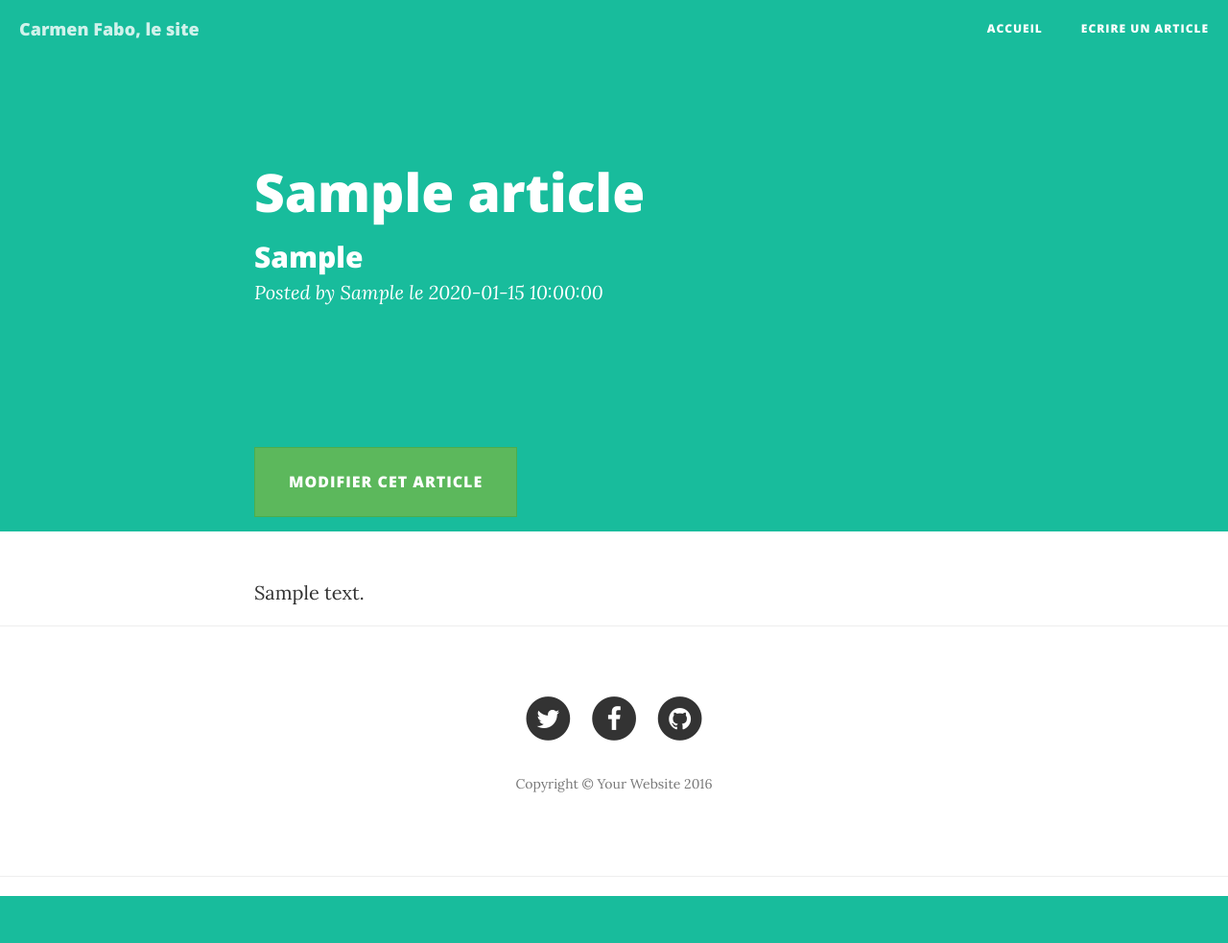
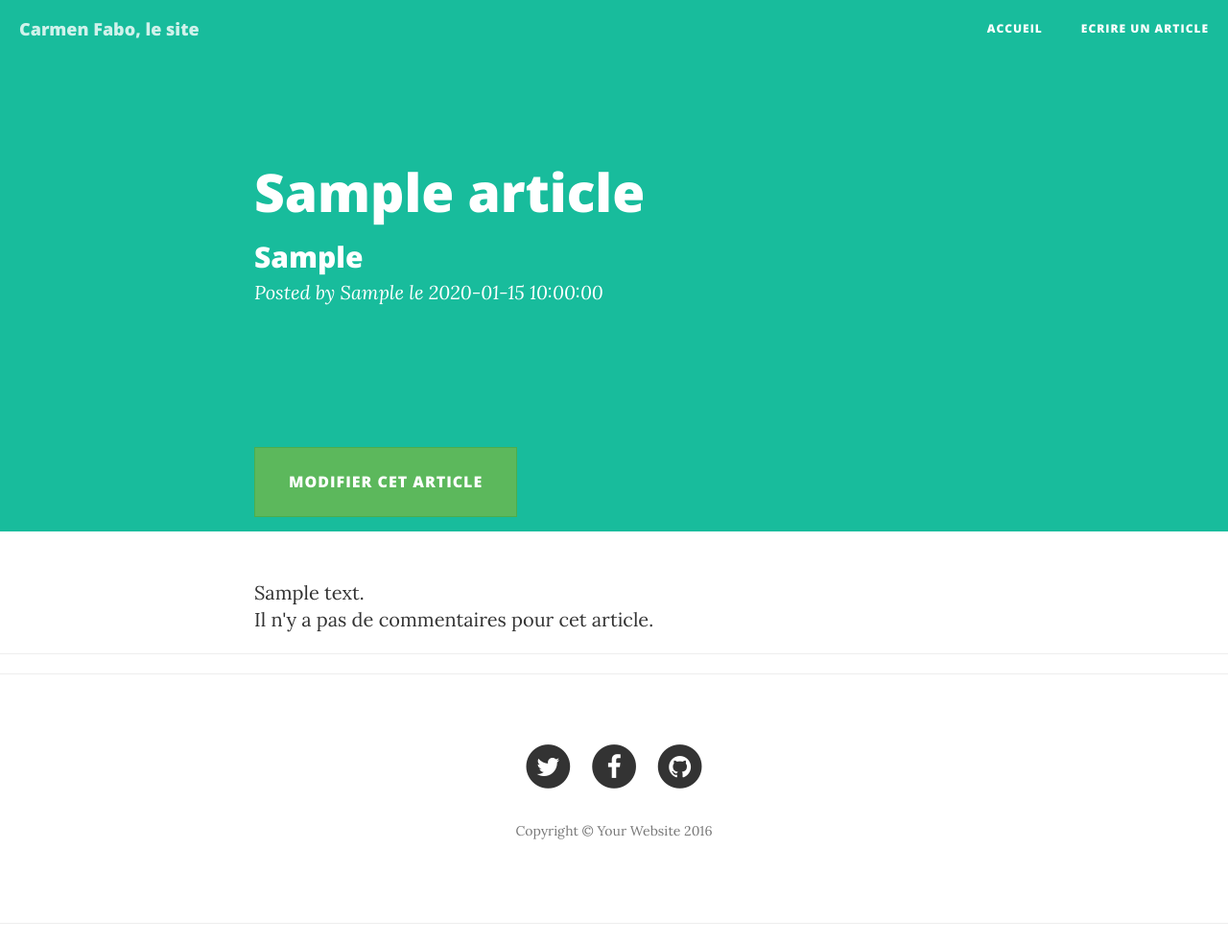
Before and after one commit to Indurain/P5, a PHP site: page /article.php?id=1 in a window 1280 px wide. Shown: the whole page at 96% size. Before the commit the page ends 934 px from the top, so only its background shows below. Run offline with PHP 8.4, Linux system fonts and the light colour scheme; tables that the repository leaves empty or names only in its code hold one stand-in row (values such as "Sample post"); some libraries are stand-ins or nearby versions.

Commit message:
added fonctionality 'list comments close #6

```diff
--- a/clean_blog/Manager.class.php
+++ b/clean_blog/Manager.class.php
@@ -93,4 +93,24 @@ class Manager {
 
    }
 
+   public function changer_comm_exists($comm_exists)
+   {
+      $q = $this->_bdd->prepare('UPDATE article
+      SET a_comm = :comm_exists
+      WHERE id_article = :id');
+
+      $q->bindValue(':comm_exists', $comm_exists, PDO::PARAM_INT);
+      $q->bindValue(':id', $_GET['id'], PDO::PARAM_INT);
+
+      $q->execute();
+   }
+
+   public function lister_commentaires()
+   {
+      $req = $this->_bdd->prepare('SELECT id_comm AS idComm, auteur_comm AS auteurComm, contenu_comm AS contenuComm, date_der_modif_comm AS dateDerModifComm FROM commentaire WHERE article_id = ?');
+      $req->execute(array($_GET['id']));
+
+      return $req;
+   }
+
 }
--- a/clean_blog/article.php
+++ b/clean_blog/article.php
@@ -78,6 +78,37 @@
         </div>
     </article>
 
+    <!-- Afichage des commentaires s'il y en a ######################################################################""-->
+    <div class="container">
+        <div class="row">
+            <div class="col-lg-8 col-lg-offset-2 col-md-10 col-md-offset-1">
+                <?php
+                    if ($comm_exists == 1) {
+                        echo "Commentaires :";
+                        $liste_comm = $manager->lister_commentaires();
+                        while ($donnees = $liste_comm->fetch())
+                        {
+                            $commentaire = new Commentaire ($donnees);
+                ?>
+                            <div class="post-preview">
+                                <p class="post-meta"> Posté par <a href="#"><?php echo htmlspecialchars($commentaire->auteurComm()); ?></a> le <?php echo htmlspecialchars($commentaire->dateDerModifComm()); ?></p>
+                                <p class="post-subtitle">
+                                <?php echo htmlspecialchars($commentaire->contenuComm());?>
+                                </p>
+                            </div>
+                <hr>
+                        <?php
+                        }
+                    }
+                    else {
+                        echo "Il n'y a pas de commentaires pour cet article.";
+                    }?>
+            </div>
+        </div>
+    </div>
+
+    <hr>
+
     <hr>
     <?php include("footer.php"); ?>
 
```
Also changed, not shown: clean_blog/Commentaire.class.php (added, +66 -0 lines).
